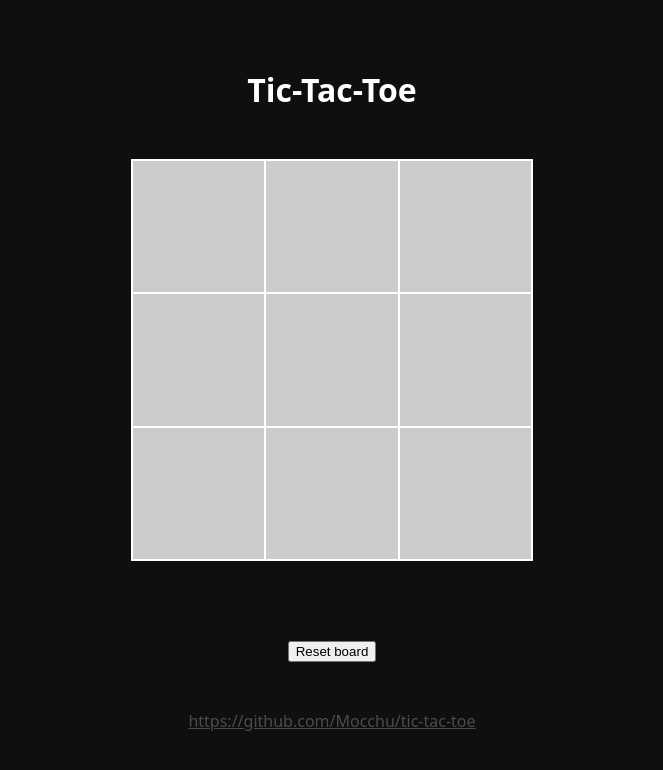
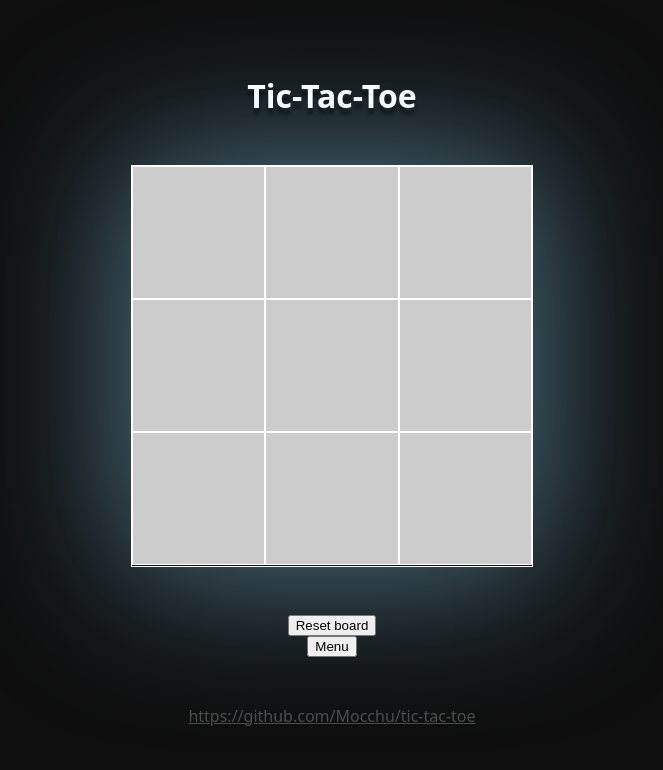
Before and after one commit to Mocchu/tic-tac-toe, a plain HTML site: page index.html in a window 1280 px wide. Both pictures are taken after typing "Sample", "Sample" into the empty fields and a click on the button "Start game". Shown: the whole page, without its empty margins (308-971 px from the left). Drawn offline with Linux system fonts and the light colour scheme.

Commit message:
Overhaul css styling

```diff
--- a/index.html
+++ b/index.html
@@ -52,6 +52,7 @@
 				<div class="board"></div>
 				<p class="gameover-msg"></p>
 				<button class="reset-board">Reset board</button>
+				<button class="goto-menu">Menu</button>
 			</div>
 
 			<!-- Footer -->
--- a/script.js
+++ b/script.js
@@ -35,8 +35,8 @@ game = (function () {
 
 	// Init game
 	let board = [];
-	const player1 = Player("Player 1", "blue");
-	const player2 = Player("Player 2", "red");
+	const player1 = Player("Player 1", "#29ab9a");
+	const player2 = Player("Player 2", "#e0b02b");
 	let currentPlayer = player1;
 	fillBoard();
 
--- a/style.css
+++ b/style.css
@@ -27,6 +27,7 @@ a:visited {
 h1 {
     font-size: 2rem;
     font-weight: 700;
+    text-shadow: 0 7px 3px black;
 }
 
 .container {
@@ -54,7 +55,6 @@ h1 {
     display: flex;
     flex-direction: column;
     align-items: center;
-    gap: 1rem;
 }
 
 .reset-game {
@@ -73,12 +73,19 @@ h1 {
     grid-template-columns: repeat(3, 1fr);
 
     border: 1px solid white;
+    box-shadow: 0 0 150px 5px #92e0ff8a
 }
 
 .tile {
     border: 0.5px solid white;
     background-color: hsl(0, 0%, 80%);
     cursor: pointer;
+    /* transition: filter 1s ease-in-out; */
+}
+
+.tile:hover {
+    filter: brightness(1.05);
+    transition: filter 0.075s ease-in-out;
 }
 
 .gameover {
```
